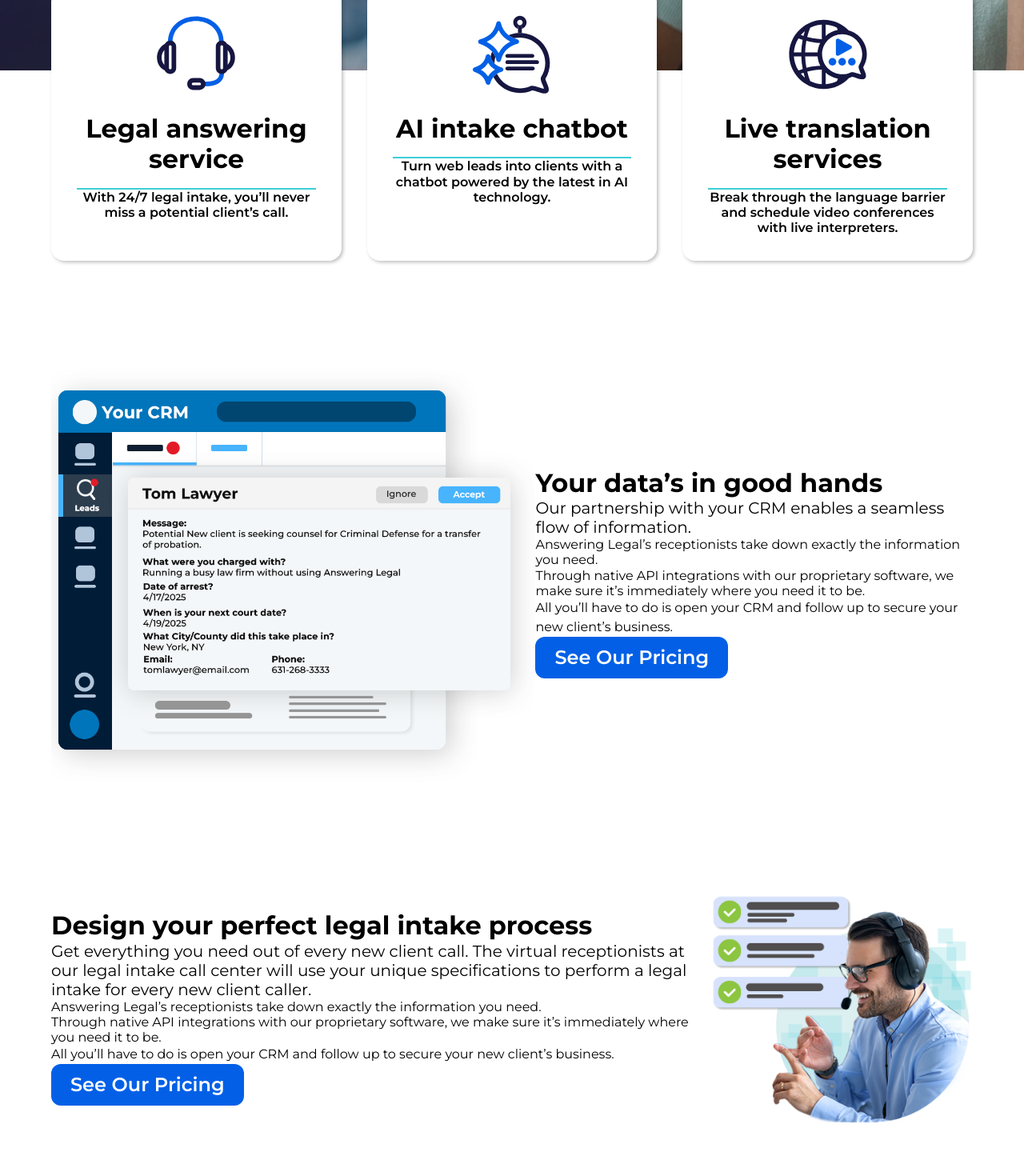
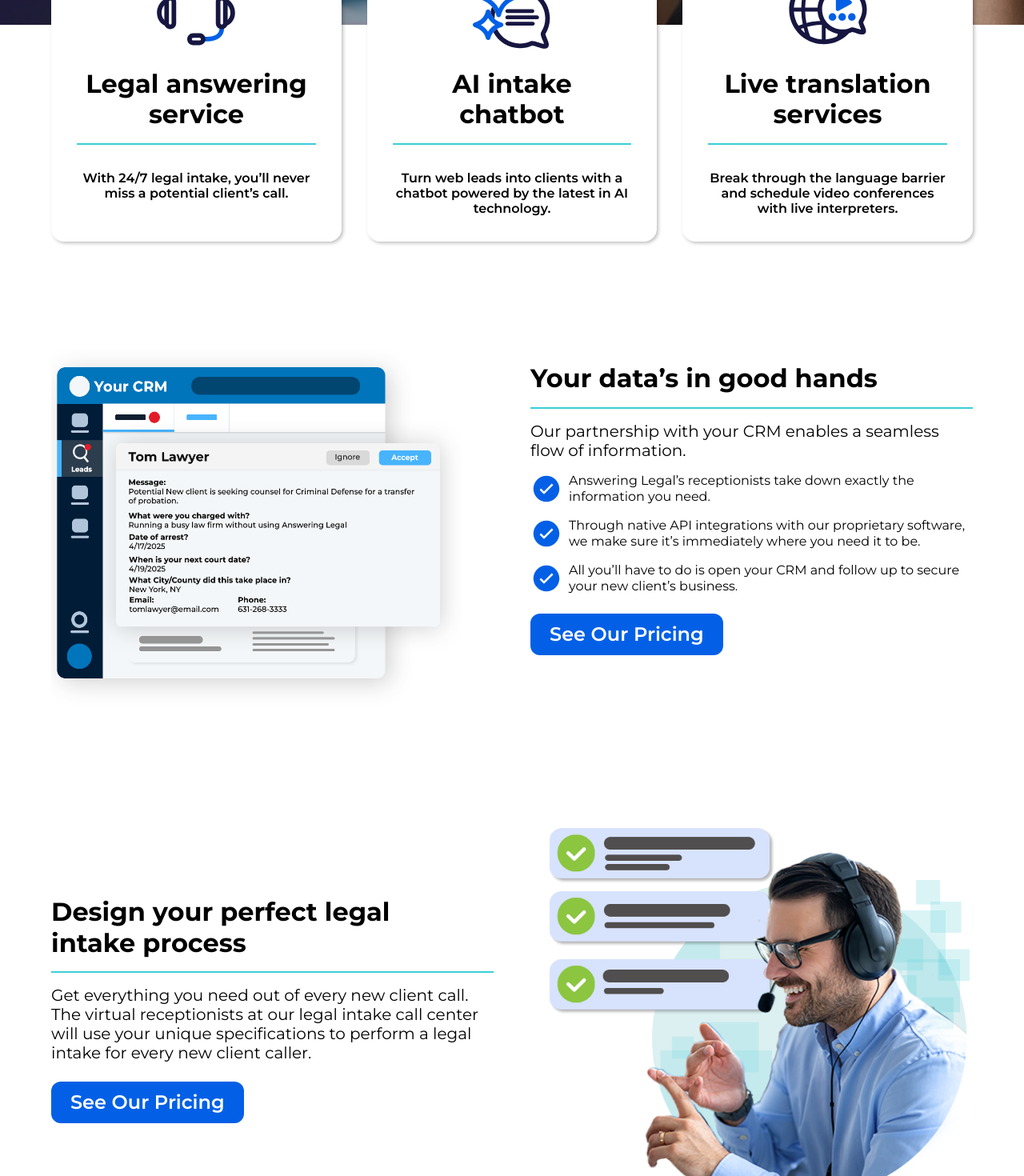
Before and after one commit to kayla-pagan/next-app, a Next.js app: page / in a window 1280 px wide. Shown: the part 800-2270 px from the top of the page at 80% size. Built offline with nearby package versions, Linux system fonts and the light colour scheme.

Commit message:
Fine tune hero section mobile and desktop styles

```diff
--- a/app/page.tsx
+++ b/app/page.tsx
@@ -8,41 +8,46 @@ import ChatbotIcon from "@/public/chatbot-icon.svg"
 import LiveTranslationIcon from "@/public/live-translation-icon.svg"
 import CrmGraphic from "@/public/crm-graphic.png"
 import ReceptionistImg from "@/public/receptionist-img.png"
+import LandingHeroMobbile from "@/public/landing-hero-mobile.jpg"
 import { IoMdStar } from "react-icons/io";
+import { IoIosCheckmarkCircle } from "react-icons/io";
 
 export default function Home() {
   return (
     <main>
       {/* hero section mobile */}
-      <section className="flex flex-col px-4 h-dvh md:hidden">
-        <div className="flex flex-col justify-center items-center">
-          <div className="flex items-center">
-            <p className="header-3 md:header-2">Excellent 4.84</p>
+      <section className="flex flex-col h-dvh text-white md:hidden">
+        <div className="flex-none ">
+          <Image src={LandingHeroMobbile} alt="Answering Legal Receptionist" className="w-full h-full object-cover" />
+        </div>
+        <div className="flex flex-col gap-2 px-4 py-8 justify-center items-center bg-navy-blue">
+          <div className="flex justify-center items-center flex-wrap gap-6">
+            <p className="header-3">Excellent 4.84</p>
             <div>
               <div className="flex justify-center items-center">
-                <IoMdStar className="text-yellow" />
-                <IoMdStar className="text-yellow" />
-                <IoMdStar className="text-yellow" />
-                <IoMdStar className="text-yellow" />
-                <IoMdStar className="text-yellow" />
+                <IoMdStar className="text-yellow size-[32px]" />
+                <IoMdStar className="text-yellow size-[32px]" />
+                <IoMdStar className="text-yellow size-[32px]" />
+                <IoMdStar className="text-yellow size-[32px]" />
+                <IoMdStar className="text-yellow size-[32px]" />
               </div>
-              <p>based on 230 reviews</p>
+              <p className="body-2 font-medium text-center">based on 230 reviews</p>
             </div>
           </div>
           <div className="text-center md:text-left">
-            <h1 className="header-2 md:header-1">We're more than an answering service</h1>
-            <p className="subtitle-2 md:subtitle-1">Answering Legal has everything you need to make sure your firm never misses another opportunity.</p>
+            <h1 className="header-2 text-balance">We're more than an answering service</h1>
+            <p className="subtitle-2 text-pretty py-3">Answering Legal has everything you need to make sure your firm never misses another opportunity.</p>
           </div>
-          <LinkButton href="/pricing" className="md:hidden" variant="primary" size="sm" fullWidth>See our pricing</LinkButton>
+          <LinkButton href="/pricing" variant="primary" size="sm" fullWidth>See our pricing</LinkButton>
         </div>
       </section>
 
       {/* hero section desktop */}
       <section
-        className="hidden md:flex flex-col justify-start items-start px-4 min-h-dvh pt-8
+        className="hidden md:flex flex-col justify-start items-start px-4 pt-12
         bg-[url(/landing-hero.jpg)] bg-center bg-no-repeat bg-cover text-white"
       >
-        <div className=" w-full max-w-6xl mx-auto pb-[350px]">
+        <div className=" w-full max-w-6xl mx-auto pb-[307px]">
           <div className="text-left max-w-2xl">
             <h1 className="header-1 leading-[1.2]">We're more than an answering service</h1>
             <p className="subtitle-1 pt-4">Answering Legal has everything you need to make sure your firm never misses another opportunity.</p>
@@ -57,15 +62,15 @@ export default function Home() {
                 <IoMdStar className="text-yellow size-[48px]" />
                 <IoMdStar className="text-yellow size-[48px]" />
               </div>
-              <p className="body-2">based on 230 reviews</p>
+              <p className="body-2 font-medium">based on 230 reviews</p>
             </div>
           </div>
-          <LinkButton href="/pricing" className="hidden md:inline-flex" variant="primary" size="lg">See our pricing</LinkButton>
+          <LinkButton href="/pricing" className="shadow-[2px_2px_4px_rgba(0,0,0,0.25)]" variant="primary" size="lg">See our pricing</LinkButton>
         </div>
       </section>
 
       {/* services section */}
-      <section className="py-16 px-4 -mt-[250px]">
+      <section className="py-16 px-4 md:-mt-[250px] md:relative z-10">
         <h2 className="header-3 text-white pb-3 border-b-2 border-teal text-center max-w-7xl mx-auto md:header-2">
           Here’s what we can do for your law firm
         </h2>
@@ -77,7 +82,7 @@ export default function Home() {
               className="size-[100px] mx-auto"
             />
             <h3 className="header-2 py-6 text-balance pb-4 border-b-2 border-teal">Legal answering service</h3>
-            <p className="subtitle-2">With 24/7 legal intake, you’ll never miss a potential client’s call.</p>
+            <p className="subtitle-2 pt-8">With 24/7 legal intake, you’ll never miss a potential client’s call.</p>
           </div>
           <div className="bg-white p-8 basis-[31.5%] text-center rounded-2xl shadow-[2px_2px_4px_rgba(0,0,0,0.25)]">
             <Image
@@ -85,8 +90,8 @@ export default function Home() {
               alt="Answering Service Icon"
               className="size-[100px] mx-auto"
             />
-            <h3 className="header-2 py-6 text-balance pb-4 border-b-2 border-teal">AI intake chatbot</h3>
-            <p className="subtitle-2">Turn web leads into clients with a chatbot powered by the latest in AI technology.</p>
+            <h3 className="header-2 py-6 text-balance pb-4 border-b-2 border-teal">AI intake <span className="block">chatbot</span></h3>
+            <p className="subtitle-2 pt-8">Turn web leads into clients with a chatbot powered by the latest in AI technology.</p>
           </div>
           <div className="bg-white p-8 basis-[31.5%] text-center rounded-2xl shadow-[2px_2px_4px_rgba(0,0,0,0.25)]">
             <Image
@@ -95,27 +100,34 @@ export default function Home() {
               className="size-[100px] mx-auto"
             />
             <h3 className="header-2 py-6 text-balance pb-4 border-b-2 border-teal">Live translation services</h3>
-            <p className="subtitle-2">Break through the language barrier and schedule video conferences with live interpreters.</p>
+            <p className="subtitle-2 pt-8">Break through the language barrier and schedule video conferences with live interpreters.</p>
           </div>
         </div>
       </section>
 
       {/* data section */}
-      <section className="flex flex-col justify-center items-center max-w-6xl mx-auto py-16 md:flex-row">
-        <div>
-          <Image src={CrmGraphic} alt="" />
+      <section className="flex flex-col justify-between max-w-6xl mx-auto py-16 md:flex-row">
+        <div className="basis-[48%]">
+          <Image
+            src={CrmGraphic}
+            alt=""
+            className="w-xl h-[453px] min-w-sm max-w-lg"
+          />
         </div>
-        <div>
-          <h2 className="header-2">Your data’s in good hands</h2>
-          <p className="body-2">Our partnership with your CRM enables a seamless flow of information.</p>
-          <ul>
-            <li className="body-1">
+        <div className="basis-[48%] pt-6">
+          <h2 className="header-2 pb-4 border-b-2 border-teal">Your data’s in good hands</h2>
+          <p className="body-2 pt-4">Our partnership with your CRM enables a seamless flow of information.</p>
+          <ul className="pt-4 pb-6">
+            <li className="body-1 flex items-center gap-2 pb-4">
+              <IoIosCheckmarkCircle className="text-blue size-[40px] flex-none" />
               Answering Legal’s receptionists take down exactly the information you need.
             </li>
-            <li className="body-1">
+            <li className="body-1 flex items-center gap-2 pb-4">
+              <IoIosCheckmarkCircle className="text-blue size-[40px] flex-none" />
               Through native API integrations with our proprietary software, we make sure it’s immediately where you need it to be.
             </li>
-            <li>
+            <li className="body-1 flex items-center gap-2">
+              <IoIosCheckmarkCircle className="text-blue size-[40px] flex-none" />
               All you’ll have to do is open your CRM and follow up to secure your new client’s business.
             </li>
           </ul>
@@ -124,28 +136,21 @@ export default function Home() {
       </section>
 
       {/* intake process section */}
-      <section className="flex flex-col justify-center items-center max-w-6xl mx-auto py-16 md:flex-row">
-        <div>
-          <h2 className="header-2">Design your perfect legal intake process</h2>
-          <p className="body-2">
+      <section className="flex flex-col justify-between items-center max-w-6xl mx-auto py-16 md:flex-row">
+        <div className="basis-[48%]">
+          <h2 className="header-2 pb-4 border-b-2 border-teal text-pretty">Design your perfect legal intake process</h2>
+          <p className="body-2 pt-4 pb-6">
             Get everything you need out of every new client call. The virtual receptionists at our legal intake call center will use
             your unique specifications to perform a legal intake for every new client caller.
           </p>
-          <ul>
-            <li className="body-1">
-              Answering Legal’s receptionists take down exactly the information you need.
-            </li>
-            <li className="body-1">
-              Through native API integrations with our proprietary software, we make sure it’s immediately where you need it to be.
-            </li>
-            <li>
-              All you’ll have to do is open your CRM and follow up to secure your new client’s business.
-            </li>
-          </ul>
           <LinkButton href="/pricing" variant="primary" size="lg">See our pricing</LinkButton>
         </div>
-        <div>
-          <Image src={ReceptionistImg} alt="" />
+        <div className="basis-[48%]">
+          <Image
+            src={ReceptionistImg}
+            alt=""
+            className="w-full h-full object-cover"
+          />
         </div>
       </section>
 
```
